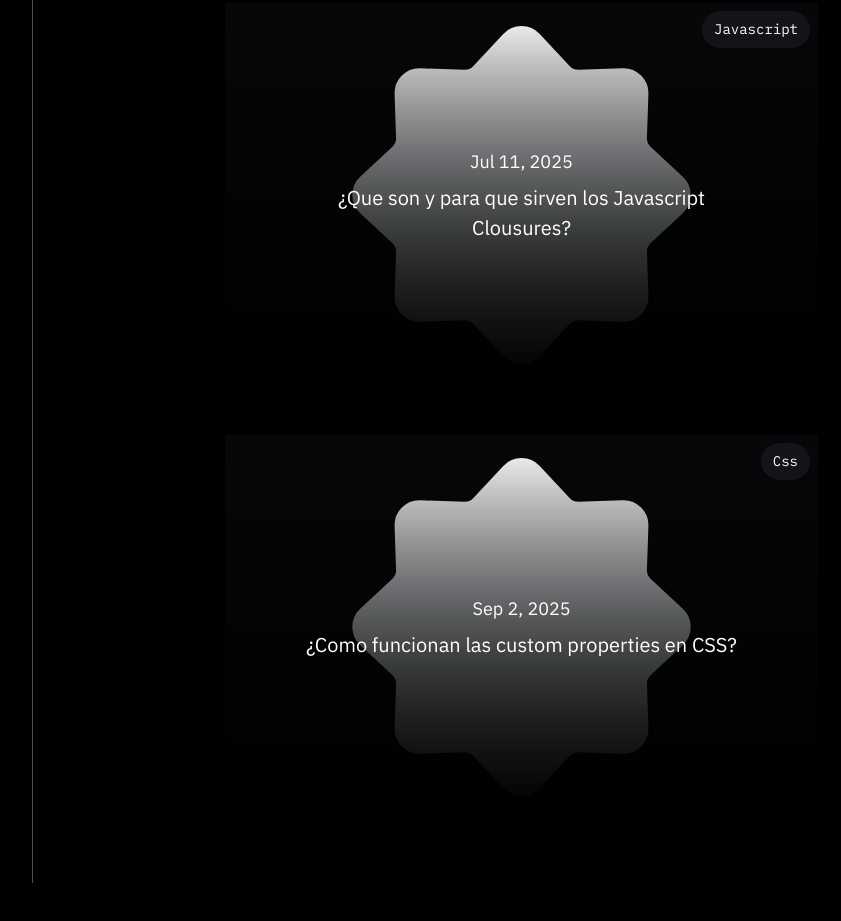
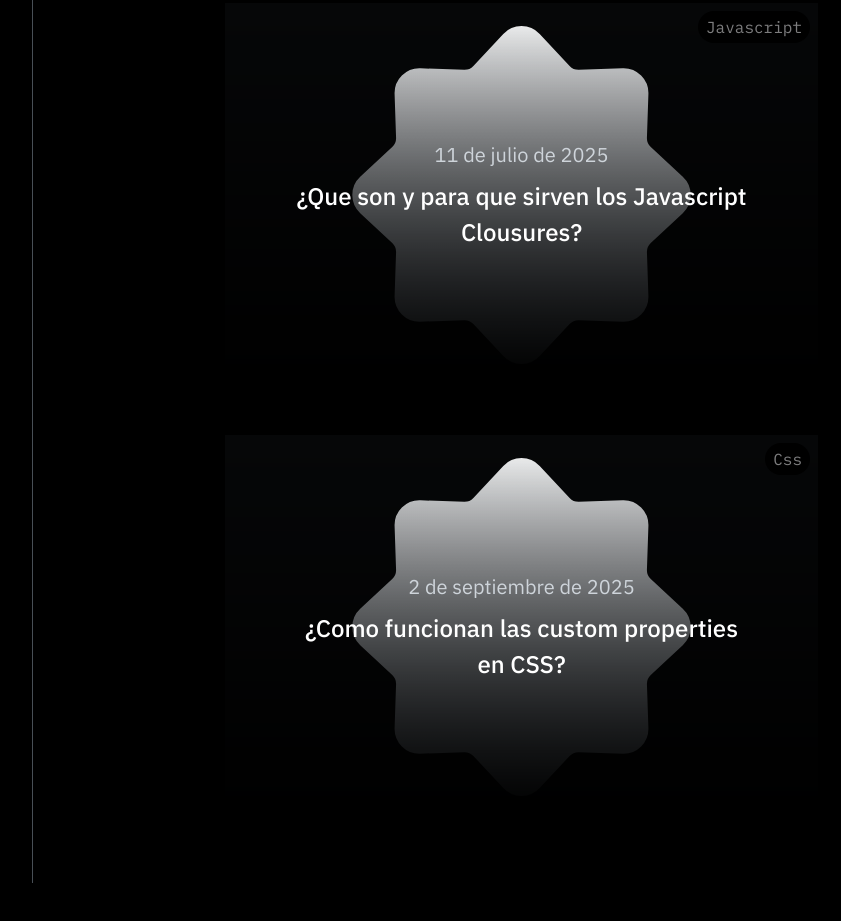
Before and after one commit to allanjuarez-on/blog-project, an Astro site: page /blog in a window 1280 px wide. Shown: the part 615-1536 px from the top of the page, without its empty margins (334-1175 px from the left). Built offline with nearby package versions, Linux system fonts and the light colour scheme; Astro itself is replaced by a stand-in of ours.

Commit message:
Refactor: Article card

```diff
--- a/src/components/blog/ArticleCard.astro
+++ b/src/components/blog/ArticleCard.astro
@@ -1,23 +1,20 @@
 ---
 import { Image } from 'astro:assets'
 import Link from '@components/Link.astro'
-// import { formatPubDate } from '@utils/date'
-const {href, title, date, tag, thumbnail, class: className, ...props } = Astro.props
+import { formatPubDate } from '@utils/date'
+const { href, title, date, tag, thumbnail, class: className, ...props } = Astro.props
 
-const dateFormat = new Intl.DateTimeFormat(undefined, {
-  day: 'numeric',
-  month: 'short',
-  year: 'numeric',
-}).format(date)
+const articleDate = formatPubDate(new Date(date), {
+  locales: 'es-MX',
+  style: { dateStyle: 'long' },
+})
 
-const tagName = tag
-  .toLowerCase()
-  .split('')
-  .with(0, tag[0].toUpperCase())
+const tagName = tag.toLowerCase().split('').with(0, tag[0].toUpperCase())
 ---
 
 <Link type='local' href={href} class:list={['group', className]} {...props}>
-  <article class='relative h-full min-h-64 px-4 overflow-hidden flex flex-col justify-center items-center md:px-8 lg:px-12 xl:px-16 group-hover:outline group-hover:outline-gray-600'>
+  <article
+    class='relative h-full min-h-64 px-4 overflow-hidden flex flex-col justify-center items-center md:px-8 lg:px-12 xl:px-16 lg:group-hover:outline lg:group-hover:outline-gray-600'>
     <div class='absolute inset-0 bg-gradient-to-t from-black/70 to-transparent'></div>
     <!-- Image -->
     <Image
@@ -28,14 +25,14 @@ const tagName = tag
 
     <!-- Tag -->
     <span
-      class='font-mono z-1 absolute right-2 top-2 rounded-full px-3 py-2 text-[0.875rem] bg-gray-925 group-hover:outline group-hover:outline-gray-600'
+      class='z-1 absolute right-2 top-2 rounded-full px-2 py-1 font-mono text-[0.75rem] md:text-[0.875rem] lg:text-base text-gray-1000 bg-gray-50 lg:text-gray-50/50 lg:bg-gray-1000 lg:group-hover:text-gray-1000 lg:group-hover:bg-gray-50'
       >{tagName}</span
     >
 
     <!-- Content -->
     <div class='z-1 flex flex-col gap-2 text-center'>
-      <span class='lg:text-md'>{dateFormat}</span>
-      <h3 class='text-lg'>{title}</h3>
+      <span class='text-gray-300 lg:text-md xl:text-lg'>{articleDate}</span>
+      <h3 class='font-medium text-md md:text-lg lg:text-xl'>{title}</h3>
     </div>
   </article>
 </Link>
```
